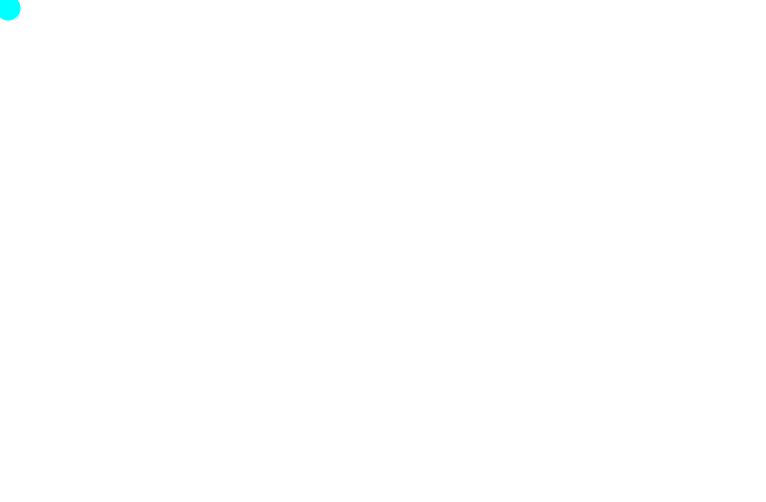
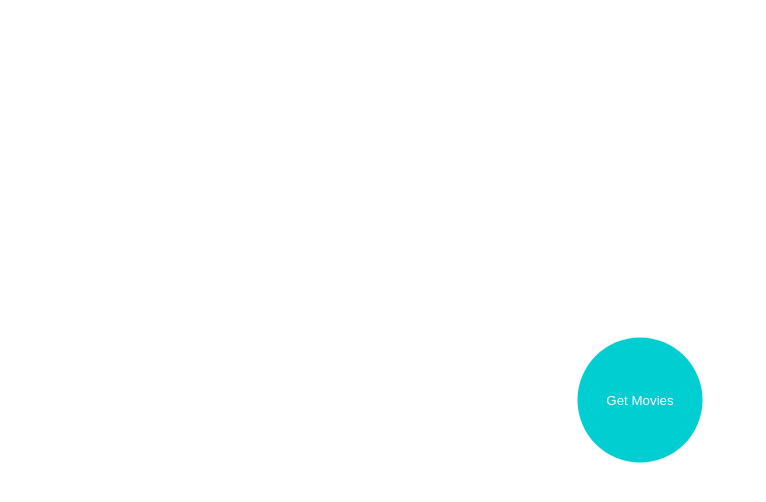
Before and after one commit to Gopikrishna19/reactive, a website: page src/index.html in a window 1280 px wide. Shown: the whole page, without its empty margins (0-766 px from the left). Drawn offline with Linux system fonts and the light colour scheme.

Commit message:
make it a button

```diff
--- a/src/index.html
+++ b/src/index.html
@@ -7,17 +7,21 @@
 
         <style>
             #circle {
-                background-color: aqua;
+                color: white;
+                background-color: darkturquoise;
                 border-radius: 50%;
-                height: 25px;
+                border: none;
+                height: 125px;
+                left: 50%;
                 position: absolute;
+                top: 50%;
                 transition: all .3s;
                 transform: translate(-50%, -50%);
-                width: 25px;
+                width: 125px;
             }
         </style>
     </head>
     <body>
-        <div id="circle"></div>
+        <button id="circle">Get Movies</button>
     </body>
 </html>
```
